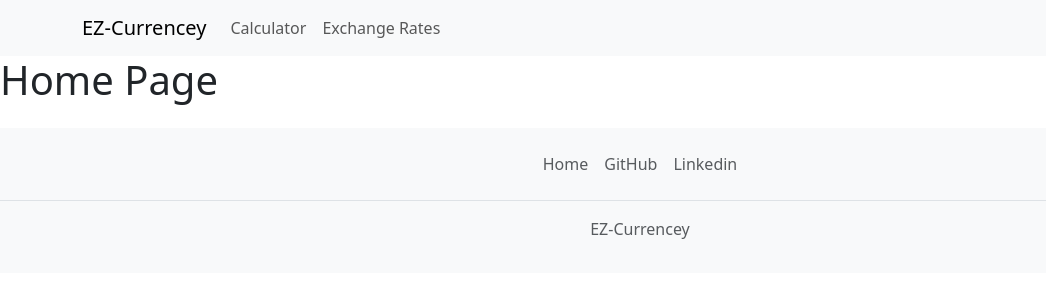
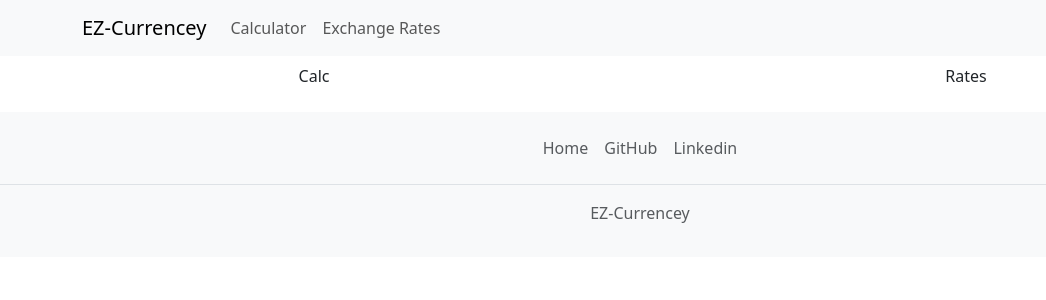
Before and after one commit to forrestriley/ez-currency, a React (Create React App) app: page /#/ in a window 1280 px wide. Shown: the top 300 px of the page, without its empty margins (0-1046 px from the left). Built offline with nearby package versions, Linux system fonts and the light colour scheme.

Commit message:
page skeletons

```diff
--- a/src/App.css
+++ b/src/App.css
@@ -1,3 +1,3 @@
-.footText:hover {
-  color:black;
+.footText :hover {
+  color:black
 };
--- a/src/pages/Calc.jsx
+++ b/src/pages/Calc.jsx
@@ -3,7 +3,11 @@
 export function Calc() {
   return (
     <>
-      <h1> Calc Page </h1>
+      <div className="row text-center">
+        <div className="col-12">
+          Calc
+        </div>
+      </div>
     </>
   )
 }
--- a/src/pages/Home.jsx
+++ b/src/pages/Home.jsx
@@ -2,7 +2,14 @@
 export function Home() {
   return (
     <>
-      <h1> Home Page </h1>
+      <div className="row text-center pt-2">
+        <div className="col-12 col-md-6">
+          Calc
+        </div>
+        <div className="col-12 col-md-6">
+          Rates
+        </div>
+      </div>
     </>
   )
 }
--- a/src/pages/Rates.jsx
+++ b/src/pages/Rates.jsx
@@ -3,7 +3,11 @@
 export function Rates() {
   return (
     <>
-      <h1> Rates Page </h1>
+      <div className="row text-center">
+        <div className="col-12">
+          Rates
+        </div>
+      </div>
     </>
   )
 }
```
